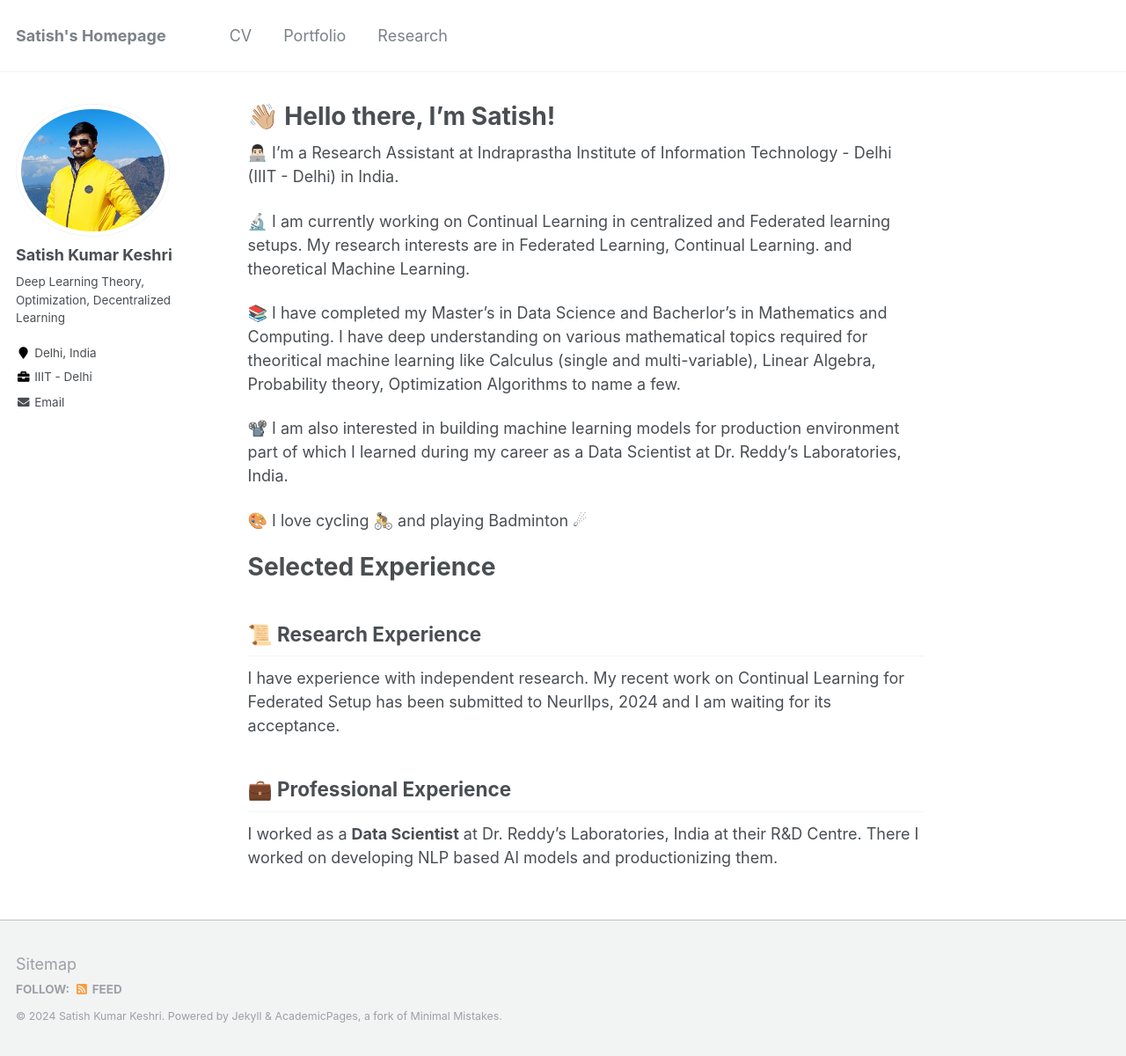
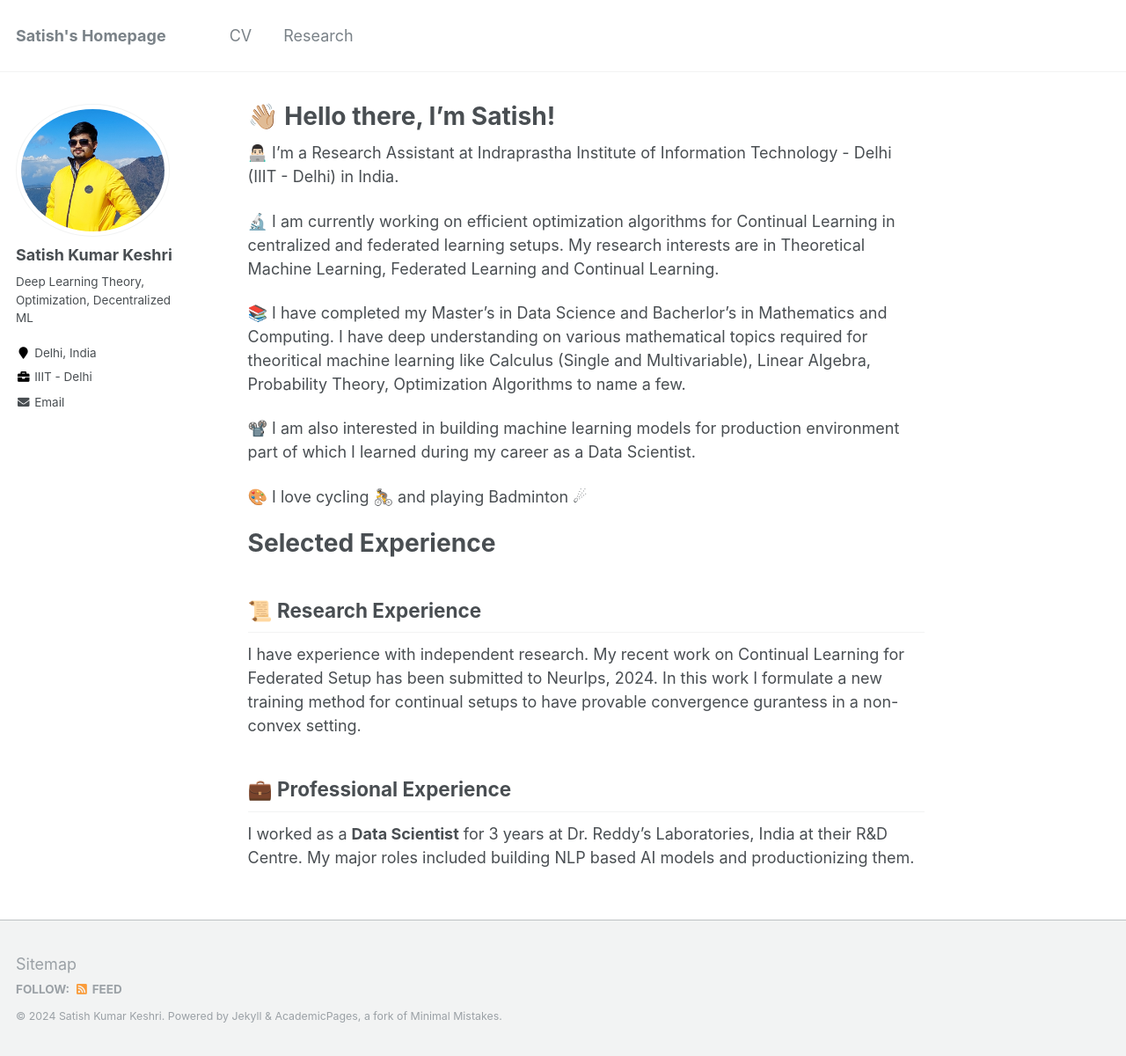
Before and after one commit to SatishKeshri/satishkeshri.github.io, a Jekyll site: the page built from _pages/about.md, in a window 1280 px wide and 1200 px high. Shown: the whole window at 88% size. Built offline with Jekyll 4.4.1, drawn with Linux system fonts in a browser that asks for light colours.

```diff
--- a/_config.yml
+++ b/_config.yml
@@ -82,7 +82,7 @@ analytics:
 author:
   name             : "Satish Kumar Keshri"
   avatar           : "satish_sikkim_1.jpg"
-  bio              : Deep Learning Theory, Optimization, Decentralized Learning #Continual Learning and Federated Learning \n under Prof. Ranjitha Prasad"
+  bio              : Deep Learning Theory, Optimization, Decentralized ML #Continual Learning and Federated Learning \n under Prof. Ranjitha Prasad"
   location         : "Delhi, India"
   employer         : "IIIT - Delhi"
   pubmed           :
@@ -109,11 +109,11 @@ author:
   stackoverflow    : # http://stackoverflow.com/users/123456/username
   steam            :
   tumblr           :
-  twitter          : #"BorisMeinardus"
+  twitter          :
   vine             :
   weibo            :
   xing             :
-  youtube          : #"@borismeinardus"
+  youtube          :
   wikipedia        :
 
 
--- a/_data/navigation.yml
+++ b/_data/navigation.yml
@@ -4,8 +4,8 @@ main:
     # url: /cv/
     url: /files/Resume.pdf
 
-  - title: "Portfolio"
-    url: /portfolio/
+  # - title: "Portfolio"
+  #   url: /portfolio/
 
   - title: "Research"
     url: /research/
--- a/_pages/about.md
+++ b/_pages/about.md
@@ -13,19 +13,18 @@ redirect_from:
 <!-- [comment] #![Illustration of combining vision and language modalities](/images/image_to_text_vis.png){: .align-right width="300px"} -->
 👨🏻‍💻 I'm a Research Assistant at Indraprastha Institute of Information Technology - Delhi (IIIT - Delhi) in India.
 
-🔬 I am currently working on Continual Learning in centralized and Federated learning setups. My research interests are in Federated Learning, Continual Learning. and theoretical Machine Learning.
+🔬 I am currently working on efficient optimization algorithms for Continual Learning in centralized and federated learning setups. My research interests are in Theoretical Machine Learning, Federated Learning and Continual Learning.
 
-📚 I have completed my Master's in Data Science and Bacherlor's in Mathematics and Computing. I have deep understanding on various mathematical topics required for theoritical machine learning like Calculus (single and multi-variable), Linear Algebra, Probability theory, Optimization Algorithms to name a few.
+📚 I have completed my Master's in Data Science and Bacherlor's in Mathematics and Computing. I have deep understanding on various mathematical topics required for theoritical machine learning like Calculus (Single and Multivariable), Linear Algebra, Probability Theory, Optimization Algorithms to name a few.
 
-📽️ I am also interested in building machine learning models for production environment part of which I learned during my career as a Data Scientist at Dr. Reddy's Laboratories, India.
+📽️ I am also interested in building machine learning models for production environment part of which I learned during my career as a Data Scientist.
 
 🎨 I love cycling 🚴 and playing Badminton ☄
 
 # Selected Experience
 
 ## 📜 Research Experience
-I have experience with independent research. My recent work on Continual Learning for Federated Setup has been submitted to NeurlIps, 2024 and I am waiting for its acceptance.
+I have experience with independent research. My recent work on Continual Learning for Federated Setup has been submitted to NeurIps, 2024. In this work I formulate a new training method for continual setups to have provable convergence gurantess in a non-convex setting.
 
 ## 💼 Professional Experience
-I worked as a **Data Scientist** at Dr. Reddy's Laboratories, India at their R&D Centre.
-There I worked on developing NLP based AI models and productionizing them.
+I worked as a **Data Scientist** for 3 years at Dr. Reddy's Laboratories, India at their R&D Centre. My major roles included building NLP based AI models and productionizing them.
```
Also changed, not shown: _portfolio/RCPPO.md (deleted, +0 -7 lines), _portfolio/a_project.md (added, +7 -0 lines), _publications/2024-CFLAG.md (+1 -1 lines), images/RCPPO.png (deleted).
